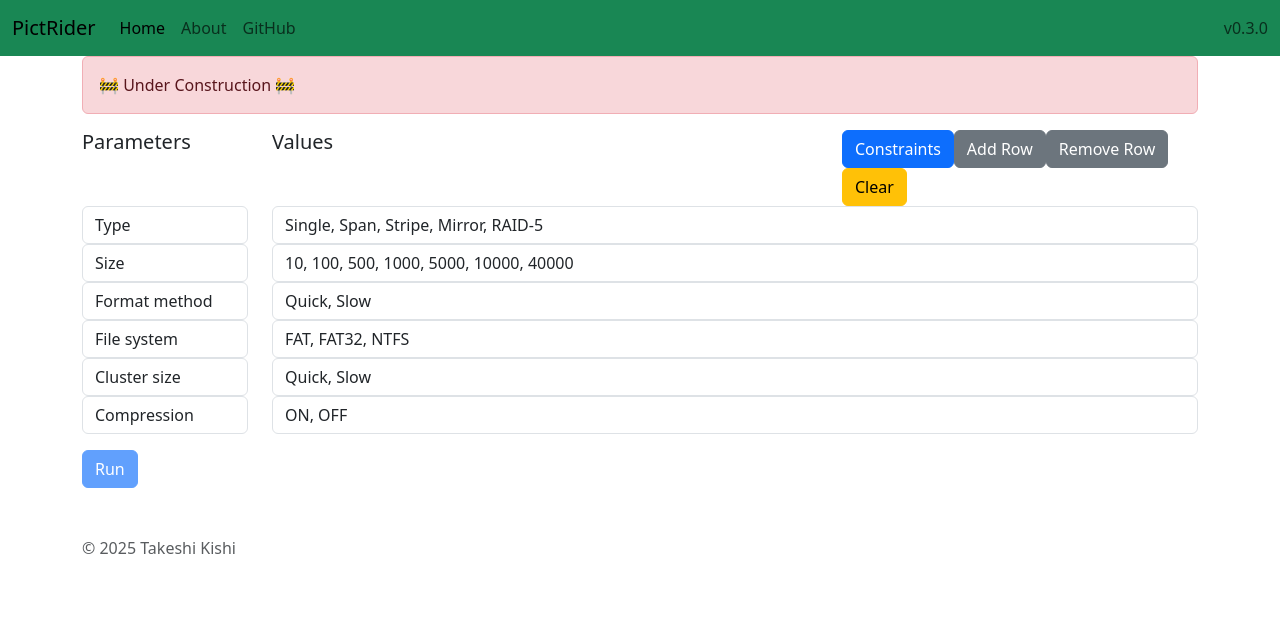
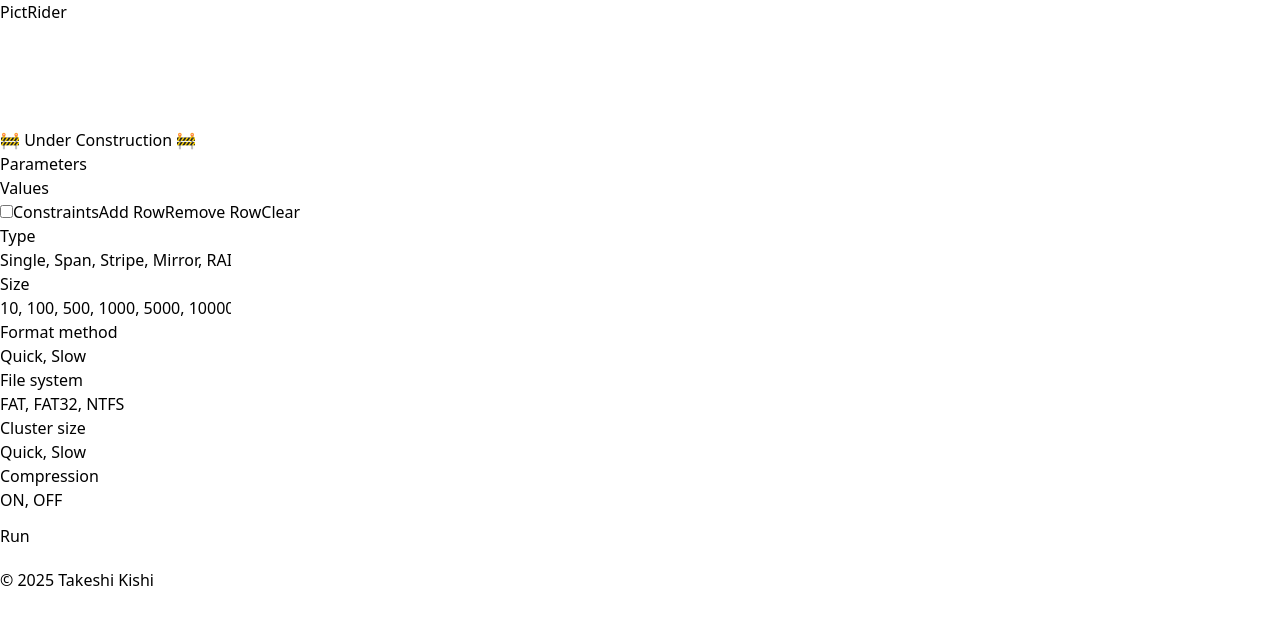
Before and after one commit to takeyaqa/PictRider, a React (Vite) app: page / in a window 1280 px wide. Shown: the top 624 px of the page. Built offline with nearby package versions, Linux system fonts and the light colour scheme; no server answers.

Commit message:
feat: migrate from Bootstrap to Tailwind CSS for styling

```diff
--- a/index.html
+++ b/index.html
@@ -4,6 +4,7 @@
     <meta charset="utf-8">
     <meta name="viewport" content="width=device-width, initial-scale=1">
     <title>PictRider</title>
+    <link href="/src/styles.css" rel="stylesheet">
   </head>
   <body>
     <div id="root"></div>
--- a/package.json
+++ b/package.json
@@ -16,11 +16,13 @@
     "bootstrap": "^5.3.3",
     "react": "^19.0.0",
     "react-dom": "^19.0.0",
+    "tailwindcss": "^4.0.15",
     "uuid": "^11.1.0"
   },
   "devDependencies": {
     "@eslint/js": "^9.21.0",
     "@playwright/test": "^1.51.1",
+    "@tailwindcss/vite": "^4.0.15",
     "@testing-library/dom": "^10.4.0",
     "@testing-library/jest-dom": "^6.6.3",
     "@testing-library/react": "^16.2.0",
--- a/src/main.tsx
+++ b/src/main.tsx
@@ -1,4 +1,3 @@
-import './styles.scss'
 import { StrictMode } from 'react'
 import { createRoot } from 'react-dom/client'
 import App from './App'
--- /dev/null
+++ b/src/styles.css
@@ -0,0 +1 @@
+@import 'tailwindcss';
--- a/src/styles.scss
+++ /dev/null
@@ -1,2 +0,0 @@
-// Import all of Bootstrap's CSS
-@import 'bootstrap/scss/bootstrap';
--- a/vite.config.ts
+++ b/vite.config.ts
@@ -1,10 +1,11 @@
 import { defineConfig } from 'vite'
 import react from '@vitejs/plugin-react'
+import tailwindcss from '@tailwindcss/vite'
 import { version } from './package.json'
 
 // https://vite.dev/config/
 export default defineConfig({
-  plugins: [react()],
+  plugins: [react(), tailwindcss()],
   server: {
     host: '127.0.0.1',
   },
```
Also changed, not shown: 1 other file (tests, documents, lock files or other folders).
